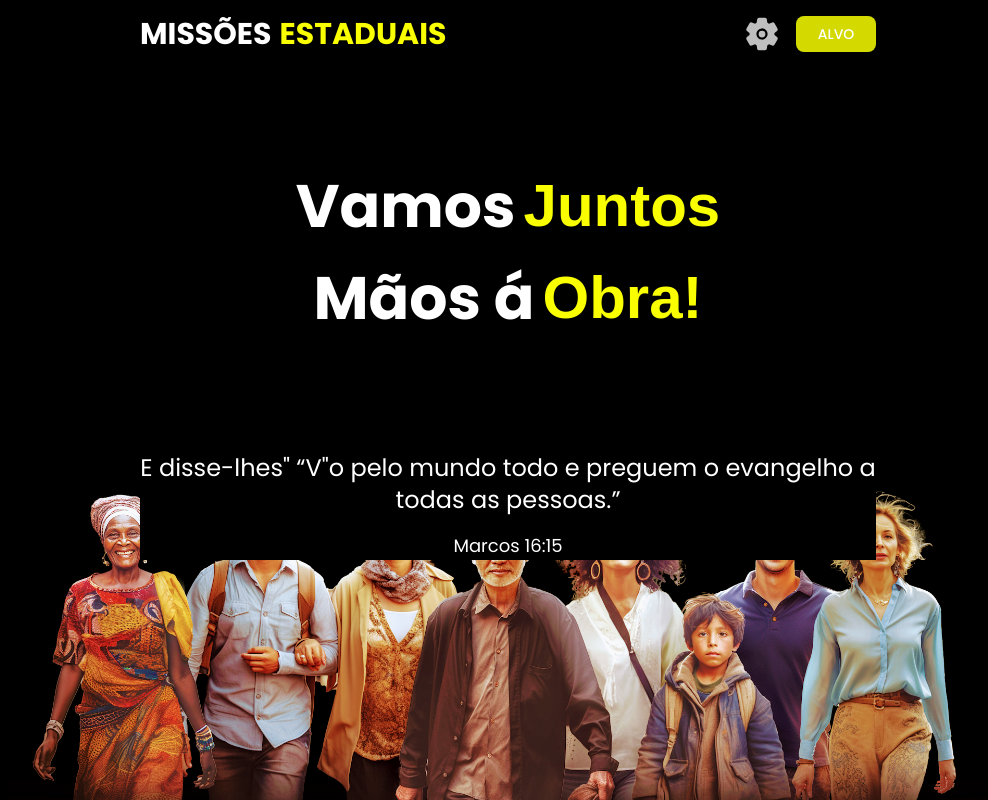
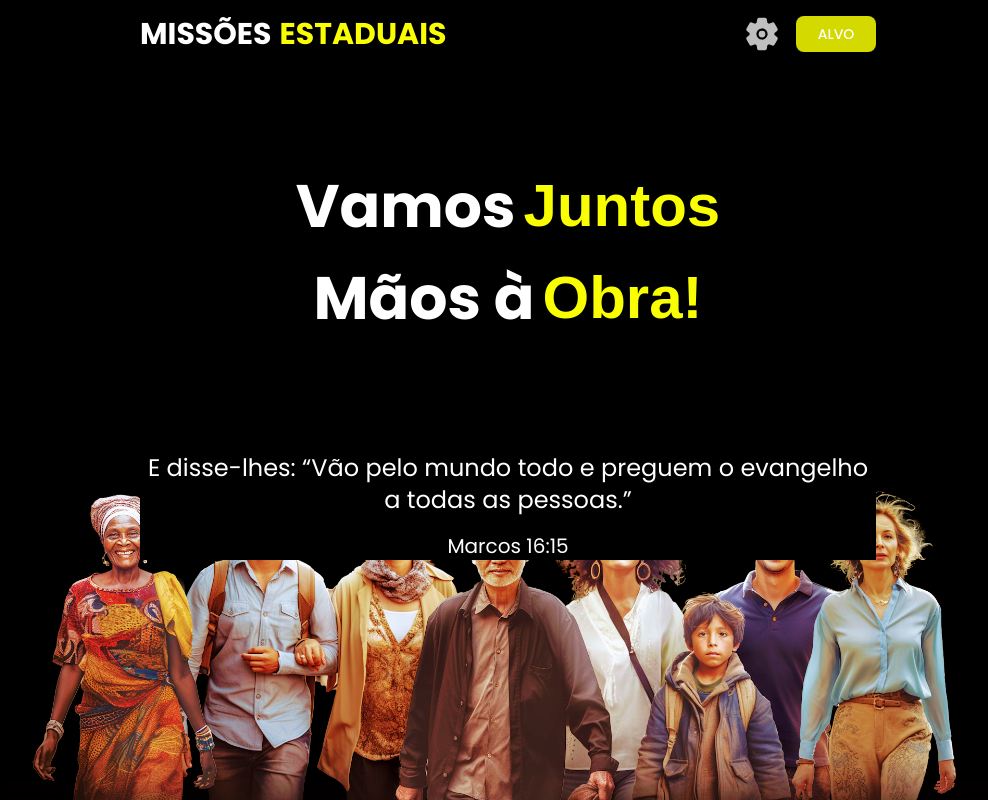
Before and after one commit to felipey2010/campanha-missoes-mundiais-ibg-2024, a Next.js app: page / in a window 1280 px wide. Shown: the whole page, without its empty margins (132-1120 px from the left). Built offline with nearby package versions, Linux system fonts and the light colour scheme; a web font is replaced by a local one.

Commit message:
text correction

```diff
--- a/src/app/page.jsx
+++ b/src/app/page.jsx
@@ -36,10 +36,10 @@ export default function Home() {
             className='w-full flex flex-col gap-4 text-white bg-black'
           >
             <span className='text-2xl tracking-normal text-center'>
-              E disse-lhes&quot; &ldquo;V&#34;o pelo mundo todo e preguem o
-              evangelho a todas as pessoas.&rdquo;
+              E disse-lhes: &ldquo;Vão pelo mundo todo e preguem o evangelho a
+              todas as pessoas.&rdquo;
             </span>
-            <span className='text-lg'>Marcos 16:15</span>
+            <span className='text-xl'>Marcos 16:15</span>
           </motion.div>
         </div>
       </div>
--- a/src/components/Logo/CampaignLogo/index.jsx
+++ b/src/components/Logo/CampaignLogo/index.jsx
@@ -6,7 +6,7 @@ function CampaignLogo() {
         <h1 className='text-primary font-playwrite font-bold'>Juntos</h1>
       </div>
       <div className='flex items-center gap-2'>
-        <h1 className='text-white font-bold'>Mãos á</h1>
+        <h1 className='text-white font-bold'>Mãos à</h1>
         <h1 className='text-primary font-playwrite font-bold'>Obra!</h1>
       </div>
     </div>
```
